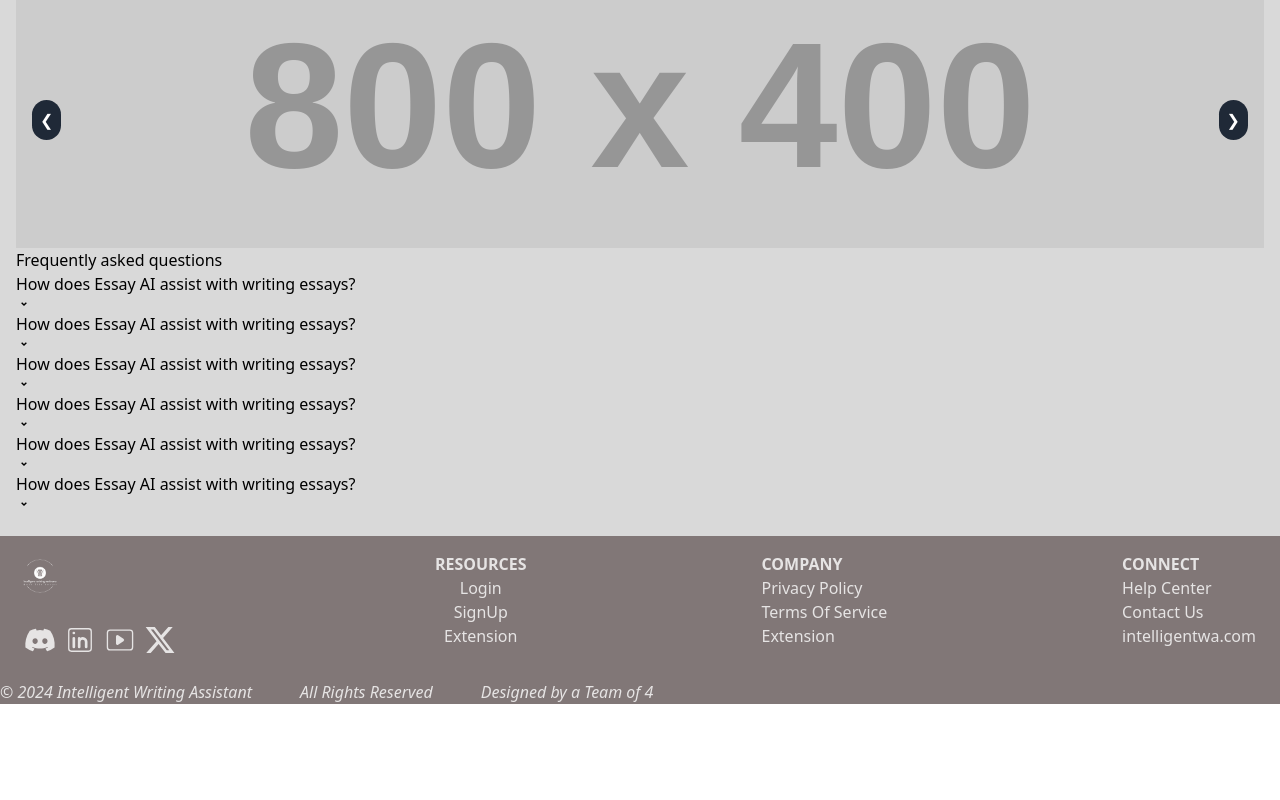
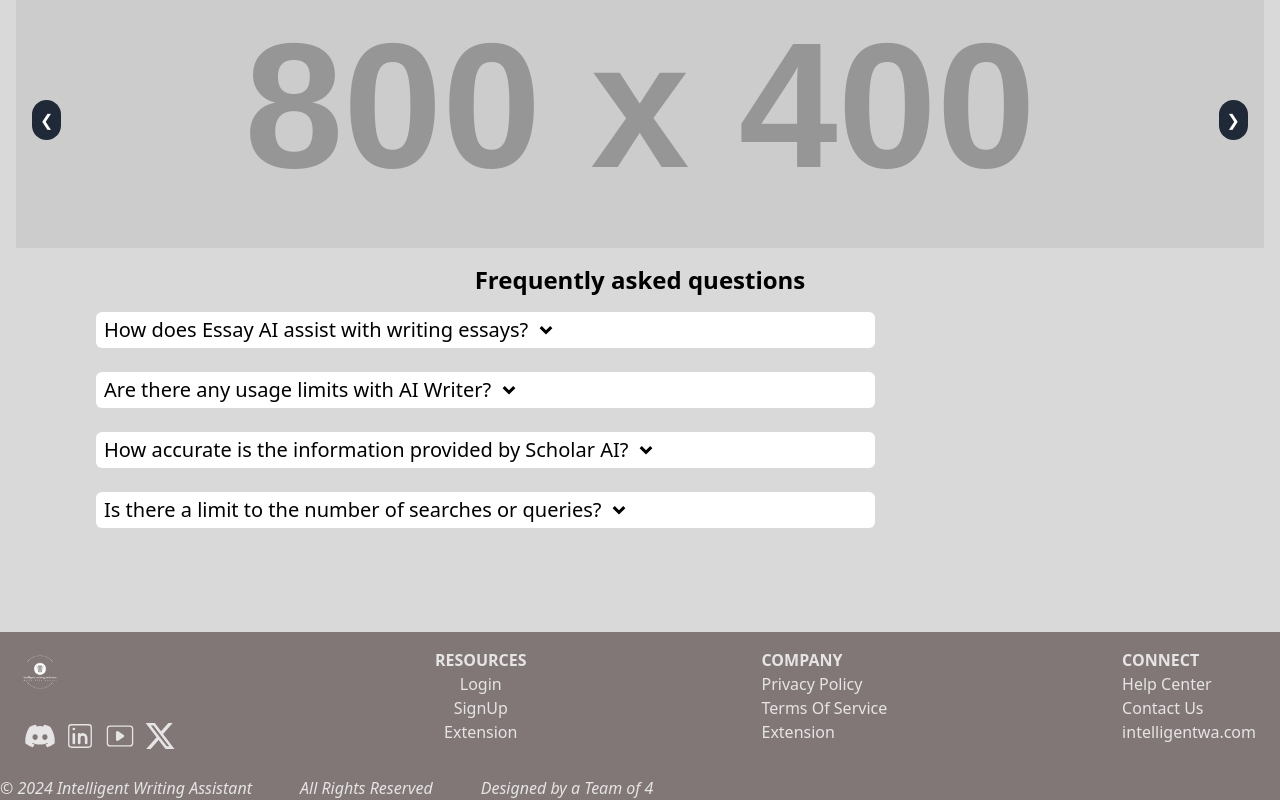
Before and after one commit to Robertpaschal/Portfolio_Project, a React (Create React App) app in the folder Writing_assistant/frontend/: page / in a window 1280 px wide. Shown: the part 1804-2604 px from the top of the page. Before the commit the page ends 2508 px from the top, so only its background shows below. Built offline with nearby package versions, Linux system fonts and the light colour scheme.

Commit message:
refactor: Update Body component layout and styles

```diff
--- a/Writing_assistant/frontend/src/components/body.js
+++ b/Writing_assistant/frontend/src/components/body.js
@@ -62,7 +62,7 @@
         </div>
       </div>
 
-      <div className='flex flex-col lg:flex-row items-center justify-evenly w-fit h-20 m-8 text-black/70 gap-4 '>
+      <div className='flex  lg:flex-row items-center justify-evenly w-fit h-20 m-8 text-black/70 gap-4 '>
         <div className='relative bg-[#CCBBBB] my-12 rounded-md h-36 p-4 flex flex-col items-center justify-center'>
           <FaEnvelope className='size-8 absolute top-2 right-4  ' />
 
@@ -109,33 +109,27 @@
       <div>
         <CustomCorousel />
       </div>
-      <div className=''>
-        <h1>Frequently asked questions</h1>
-        <div>
-          <div>
-            <p>How does Essay AI assist with writing essays?</p>
-            <RiArrowDropDownLine />
+      <div className='text-xl mb-20'>
+        <h1 className='flex justify-center items-center text-2xl font-semibold my-4 content-stretch'>Frequently asked questions</h1>
+        <div  className='space-y-6  ml-20'>
+          <div className='flex  items-center bg-white px-2 justify-items-start rounded-md w-4/6'>
+            <p className=''>How does Essay AI assist with writing essays?</p>
+            <RiArrowDropDownLine  className='text-4xl '/>
           </div>
-          <div>
-            <p>How does Essay AI assist with writing essays?</p>
-            <RiArrowDropDownLine />
+          <div className='flex  items-center bg-white  px-2  justify-items-start rounded-md w-4/6'>
+            <p>Are there any usage limits with AI Writer?</p>
+            <RiArrowDropDownLine  className='text-4xl '/>
           </div>
-          <div>
-            <p>How does Essay AI assist with writing essays?</p>
-            <RiArrowDropDownLine />
+          <div className='flex  items-center bg-white  px-2 justify-items-start rounded-md w-4/6' >
+            <p>How accurate is the information provided by Scholar AI?</p>
+            <RiArrowDropDownLine  className='text-4xl '/>
           </div>
-          <div>
-            <p>How does Essay AI assist with writing essays?</p>
-            <RiArrowDropDownLine />
+          <div className='flex  items-center bg-white  px-2  justify-items-start rounded-md w-4/6'>
+            <p>Is there a limit to the number of searches or queries?</p>
+            <RiArrowDropDownLine  className='text-4xl '/>
           </div>
-          <div>
-            <p>How does Essay AI assist with writing essays?</p>
-            <RiArrowDropDownLine />
-          </div>
-          <div>
-            <p>How does Essay AI assist with writing essays?</p>
-            <RiArrowDropDownLine />
-          </div>
+
+
         </div>
       </div>
 
```
